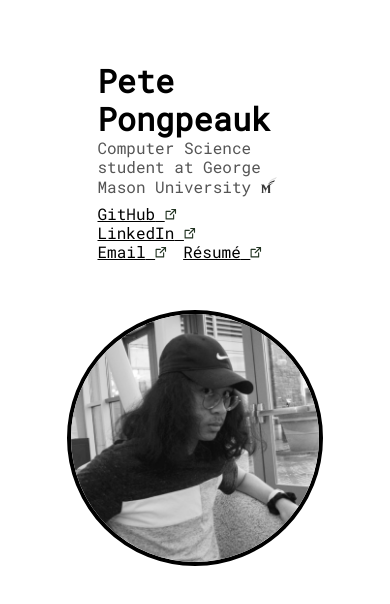
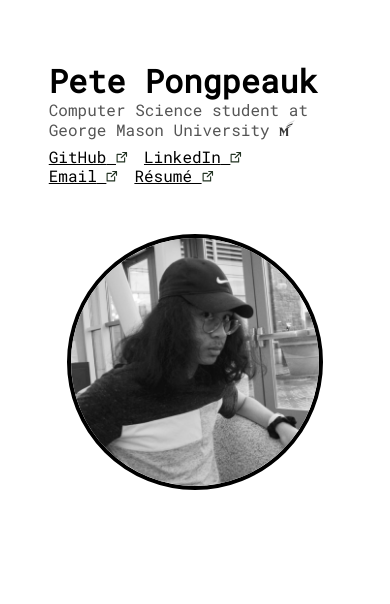
Before and after one commit to ppongpeauk/ppkl.dev, a Next.js app: page / in a window 390 px wide. Shown: the top 604 px of the page. Built offline with nearby package versions, Linux system fonts and the light colour scheme.

Commit message:
improve mobile sizing of .heroText selector
Signed-off-by: Pete Pongpeauk <kurtsiberg@gmail.com>

```diff
--- a/components/MainHero.module.css
+++ b/components/MainHero.module.css
@@ -63,6 +63,12 @@
   max-width: 50%;
 }
 
+@media screen and (max-width: 768px) {
+  .heroText {
+    max-width: 75%;
+  }
+}
+
 .heroText, .heroImage {
   margin: 1.5em;
 }
```
